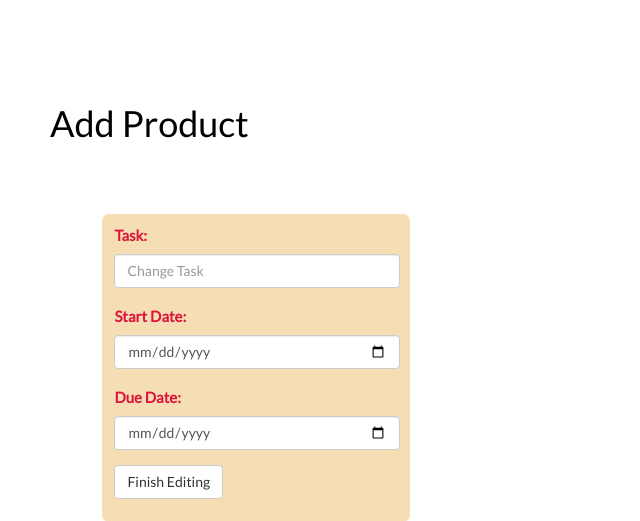
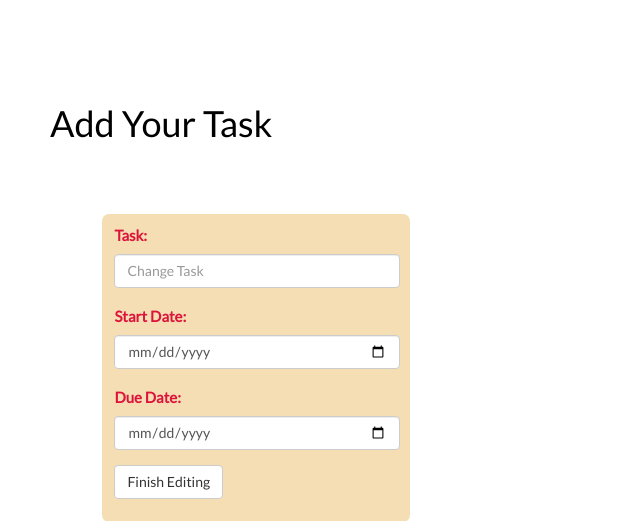
Before and after one commit to unniblue1/finalproject_q, a PHP site: page /project/edit.php?itemid=1 in a window 1280 px wide. Shown: the part 189-710 px from the top of the page, without its empty margins (0-640 px from the left). Run offline with PHP 8.4, Linux system fonts and the light colour scheme; some libraries are stand-ins or nearby versions.

Commit message:
adding changes to edit page

```diff
--- a/project/edit.php
+++ b/project/edit.php
@@ -12,7 +12,7 @@
   <div id="about" class="container-fluid">
     <div class="row">
       <div class="col-sm-8">
-        <h1 style="color:black">Add Product</h1>
+        <h1 style="color:black">Add Your Task</h1>
       </div>
     </div>
   </div>
```
